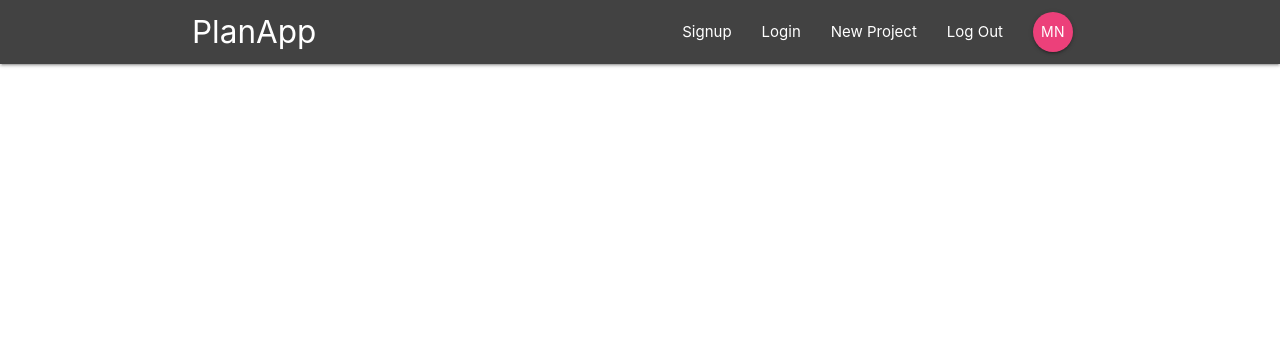
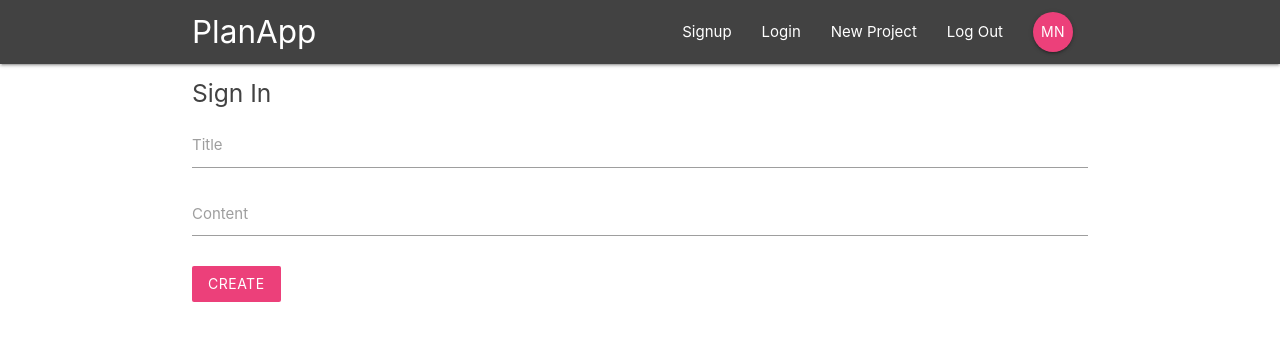
Before and after one commit to JavaScriptTrutorials/redux_firebase, a React (Create React App) app: page /create in a window 1280 px wide. Shown: the top 340 px of the page. Built offline with nearby package versions, Linux system fonts and the light colour scheme; the HTML template or start-up script is replaced by a standard one.

Commit message:
created project form

```diff
--- a/src/App.js
+++ b/src/App.js
@@ -3,6 +3,7 @@
 import SignUp from './components/auth/SignUp';
 import Dashboard from './components/dashboard/Dashboard';
 import Navbar from './components/layout/Navbar';
+import CreateProject from './components/projects/CreateProject';
 import ProjectDetails from './components/projects/ProjetDetails';
 
 function App() {
@@ -15,6 +16,7 @@
             <Route path='/project/:id' component={ProjectDetails}/>
             <Route path='/signin' component={SignIn}/>
             <Route path='/signup' component={SignUp}/>
+            <Route path='/create' component={CreateProject}/>
           </Switch>
       </div>
     </Router>
--- a/src/components/projects/CreateProject.js
+++ b/src/components/projects/CreateProject.js
@@ -0,0 +1,33 @@
+import {useState} from 'react';
+
+const CreateProject = () => {
+
+    const [title, setTitle] = useState("");
+    const [content, setContent] = useState("");
+
+    const handleSubmit = e => {
+        e.preventDefault();
+        console.log(title, content);
+    };
+
+    return (
+        <div className="container">
+            <form className="white" onSubmit={handleSubmit}>
+                <h5 className="grey-text text-darken-3">Sign In</h5>
+                <div className="input-field">
+                    <label htmlFor="title">Title</label>
+                    <input type="text" id="title" value={title} onChange={(e) => setTitle(e.target.value)}/>
+                </div>
+                <div className="input-field">
+                    <label htmlFor="content">Content</label>
+                    <textarea id="content" className="materialize-textarea"  value={content} onChange={e => setContent(e.target.value)}></textarea>
+                </div>
+                <div className="input-field">
+                    <button className="btn pink lighten-1 z-depth-0">Create</button>
+                </div>
+            </form>
+        </div>
+    )
+};
+
+export default CreateProject;
```
